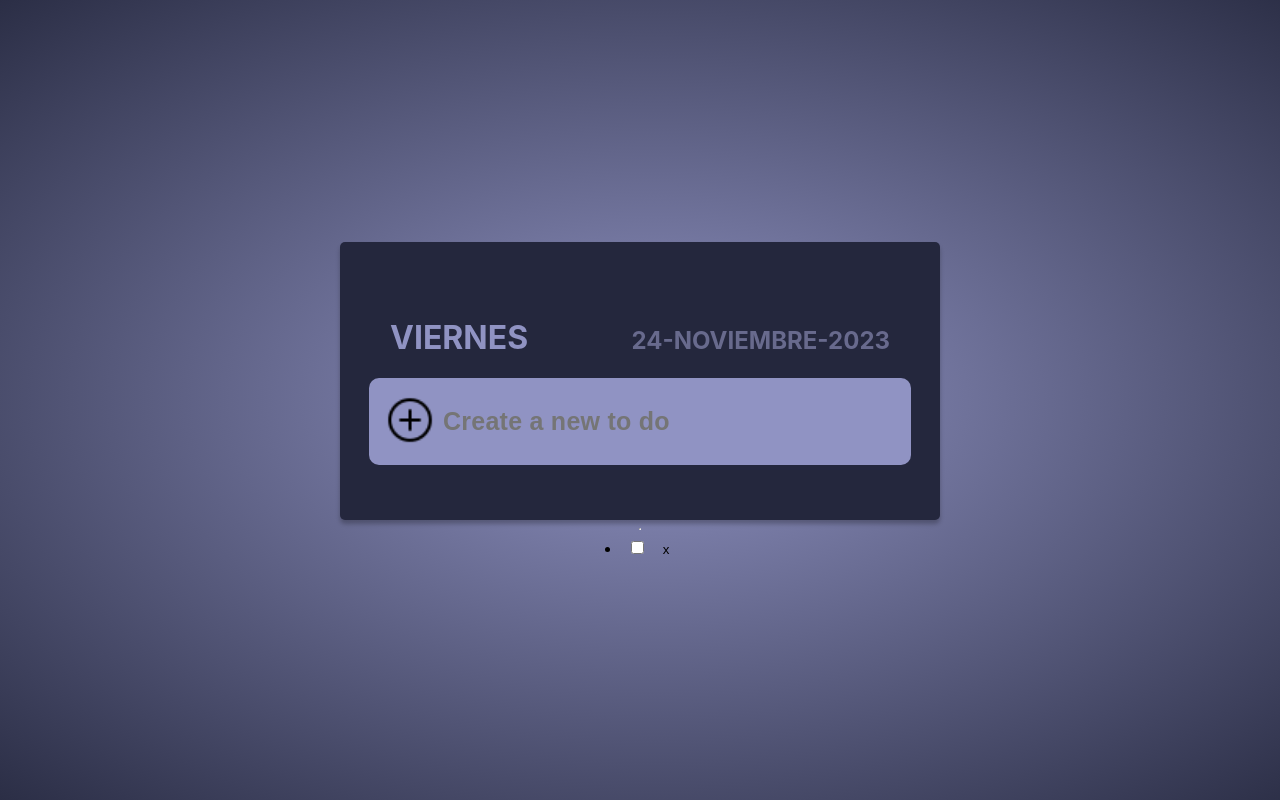
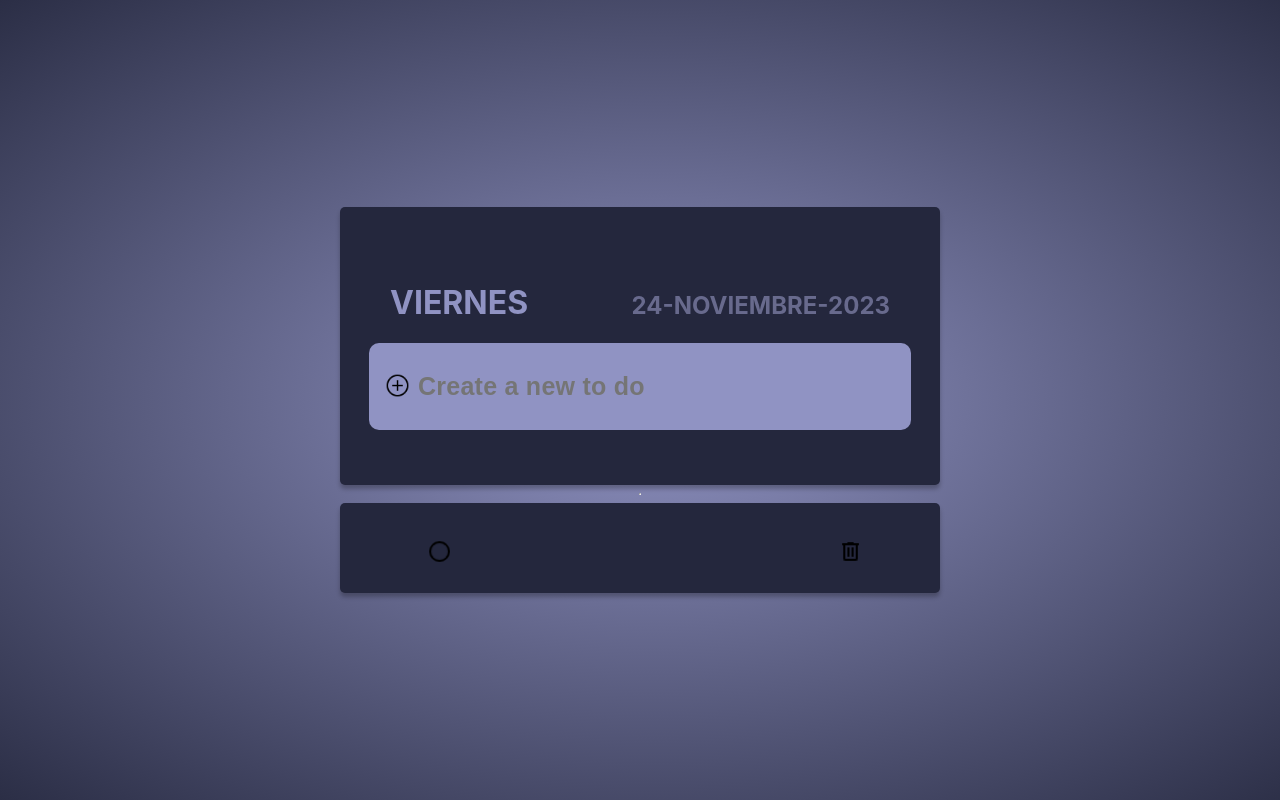
Before and after one commit to SabriLu11/AP-React-UTN-Grupo1, a React (Create React App) app: page / in a window 1280 px wide. Both pictures are taken after a click on the button 410 px from the left and 431 px from the top of the page. Built offline with nearby package versions, Linux system fonts and the light colour scheme.

Commit message:
TaskList Sabri

```diff
--- a/src/App.jsx
+++ b/src/App.jsx
@@ -2,6 +2,7 @@ import { useState } from 'react';
 import './App.css';
 import MyDate from './Components/Date/MyDate';
 import TaskForm from './Components/TaskForm/TaskForm';
+import TaskList from './Components/TaskList/TaskList';
 
 function App() {
 
@@ -27,20 +28,20 @@ function App() {
             <div className="containerApp">
                 <div className="headerForm">
                     <MyDate />
-          <TaskForm value={value} handleAdd={handleAdd} setValue= {setValue}/>
+                    <TaskForm value={value} handleAdd={handleAdd} setValue={setValue} />
                 </div>
                 <hr />
                 {
-          list.map((tarea) => {
-            return (
-              <li key={tarea}>
-                <input type="checkbox" />
-                <span>{tarea}</span>
-                <button onClick={() => handleDelete(tarea)}>x</button>
-              </li>
-            );
-          })
+                    list.map((tarea, index) => (
+
+                        <TaskList
+                            key={index}
+                            tarea={tarea}
+                            handleDelete={() => handleDelete(tarea)}
+                        />
+                    ))
                 }
+
             </div>
         </>
     );
--- /dev/null
+++ b/src/Components/TaskList/TaskList.css
@@ -0,0 +1,39 @@
+
+
+li {
+    list-style: none;
+}
+
+.listaTask {
+    width: 600px;
+    height: 90px;
+    border-radius: 5px;
+    background: #24273D;
+    box-shadow: 0px 4px 4px 0px rgba(0, 0, 0, 0.25);
+    background-color: #24273D ;
+    display: flex;
+    justify-content: space-around;
+    align-items: center;
+
+}
+
+.task {
+    display: inline-block;
+    position: sticky;
+    color: #9093C3;
+    font-family: Rosario;
+    font-size: 25px;
+    font-style: normal;
+    font-weight: 600;
+    line-height: normal;
+    letter-spacing: 0.5px;
+    width: 339px;
+    height: 35px;
+    top: -324px;
+    left: 600px;
+    padding-right: 25px;
+}
+
+img {
+    width: 25px;
+}
--- /dev/null
+++ b/src/Components/TaskList/TaskList.jsx
@@ -0,0 +1,27 @@
+
+import './TaskList.css';
+import React from 'react';
+
+
+
+const TaskList = ({ tarea, handleDelete, setValue }) => {
+    return (
+        <div className='listaTask '>
+            <li>
+                <button className='btn' onClick={handleDelete}>
+                    <img src='.././radio.png' alt='add button' />
+                </button>
+
+                <span className='task'>{tarea}</span>
+
+                <button className='btn' onClick={handleDelete}>
+                    <img src='.././bin.png.png' alt='add button'/>
+                </button>
+            </li>
+        </div>
+    );
+};
+
+
+
+export default TaskList;
```
Also changed, not shown: public/bin.png.png (added), public/radio.png (added). Lines whose indentation alone changed are shown as unchanged.
